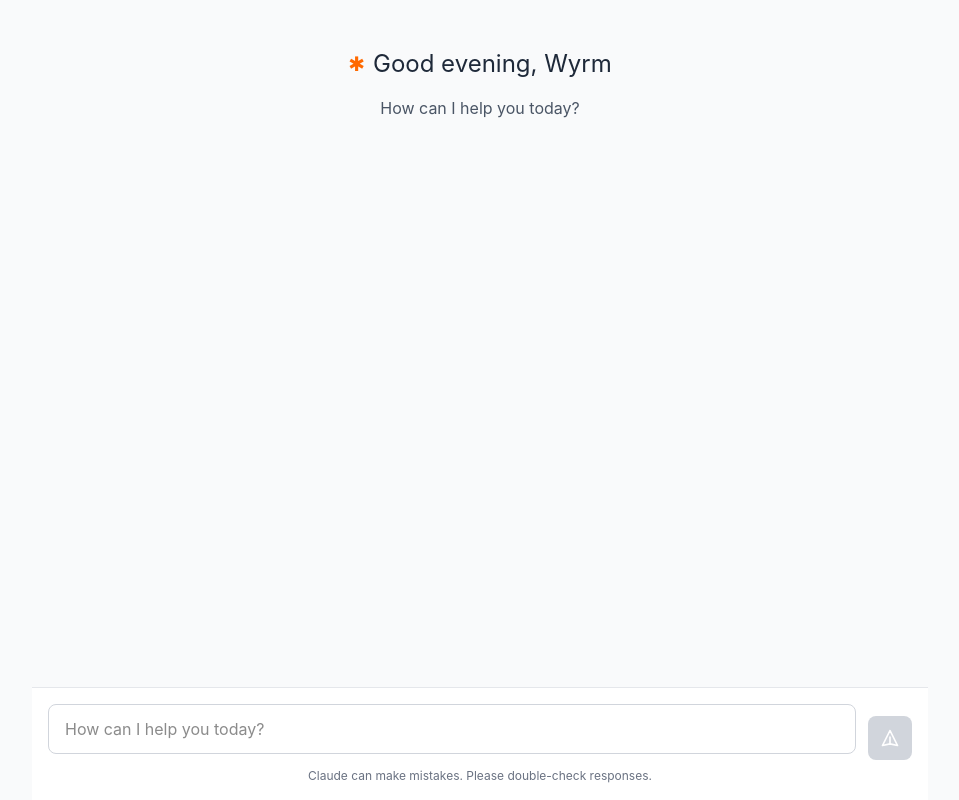
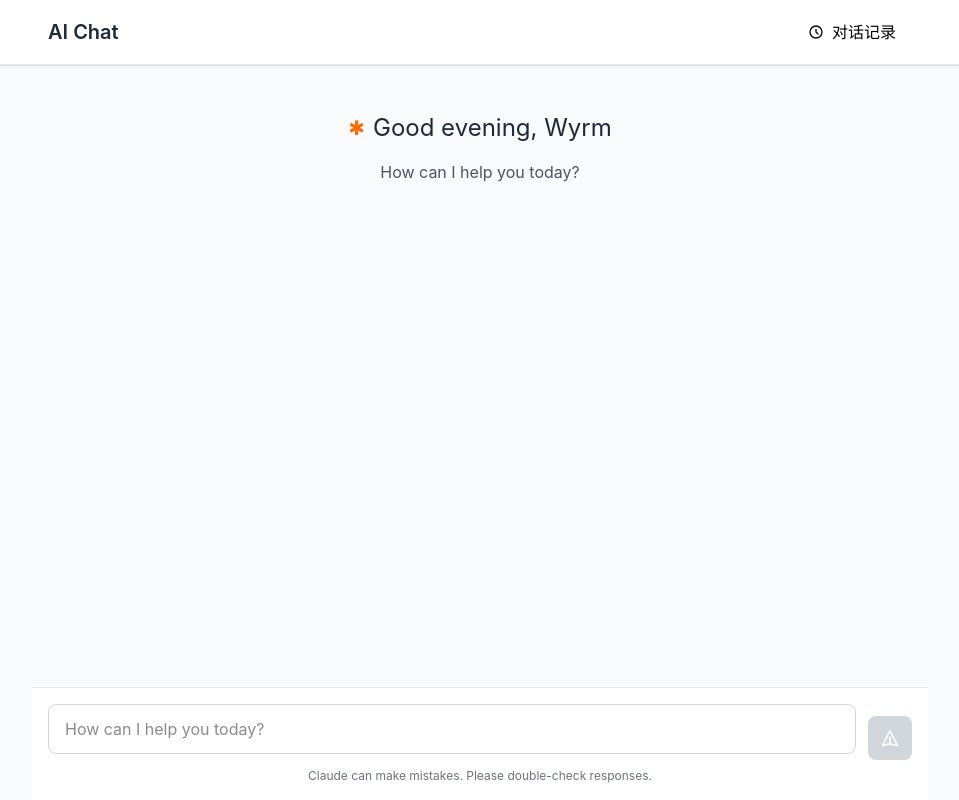
Before and after one commit to Rain-kl/cyber_ui, a Next.js app: page / in a window 1280 px wide. Shown: the whole page, without its empty margins (160-1119 px from the left). Built offline with nearby package versions, Linux system fonts and the light colour scheme.

Commit message:
添加顶栏获取历史记录

```diff
--- a/components/ChatInterface.tsx
+++ b/components/ChatInterface.tsx
@@ -1,14 +1,17 @@
 'use client';
 
-import { useEffect, useRef } from 'react';
+import { useEffect, useRef, useState } from 'react';
 import { useChat } from '@/hooks/useChat';
 import ChatHeader from '@/components/ChatHeader';
 import ChatMessage from '@/components/ChatMessage';
 import ChatInput from '@/components/ChatInput';
+import TopBar from './TopBar';
 
 export default function ChatInterface() {
   const { messages, isLoading, sendMessage, clearMessageContent } = useChat();
   const messagesEndRef = useRef<HTMLDivElement>(null);
+  const [showHistoryMessages, setShowHistoryMessages] = useState(false);
+  const [historyMessages, setHistoryMessages] = useState<any[]>([]);
 
   // Auto scroll to bottom when new messages are added
   useEffect(() => {
@@ -31,15 +34,53 @@
     }
   };
 
+  const handleHistoryLoaded = (records: any[]) => {
+    // 将历史记录转换为消息格式
+    const convertedMessages = records.map((record, index) => ({
+      id: `history-${index}`,
+      content: record.content,
+      sender: record.role,
+      timestamp: new Date(record.timestamp),
+    }));
+    setHistoryMessages(convertedMessages);
+    setShowHistoryMessages(true);
+  };
+
   return (
     <div className="flex flex-col h-screen bg-gray-50">
-      {/* Chat Messages Area */}
-      <div className="flex-1 overflow-y-auto">
+      {/* 顶栏 */}
+      <TopBar onHistoryLoaded={handleHistoryLoaded} />
+
+      {/* Chat Messages Area - 添加顶部填充以避免被固定顶栏遮挡 */}
+      <div className="flex-1 overflow-y-auto pt-16">
         <div className="max-w-4xl mx-auto">
-          {!hasMessages ? (
+          {!hasMessages && !showHistoryMessages ? (
             <ChatHeader />
           ) : (
             <div className="px-4 py-6">
+              {/* 显示历史记录或当前对话 */}
+              {showHistoryMessages ? (
+                <>
+                  <div className="mb-6 p-4 bg-blue-50 border-l-4 border-blue-500 rounded-lg">
+                    <div className="flex justify-between items-center">
+                      <h3 className="text-lg font-medium text-blue-800">历史对话记录</h3>
+                      <button
+                        onClick={() => setShowHistoryMessages(false)}
+                        className="text-blue-600 hover:text-blue-800 transition-colors"
+                      >
+                        返回当前对话
+                      </button>
+                    </div>
+                  </div>
+                  {historyMessages.map((message) => (
+                    <ChatMessage
+                      key={message.id}
+                      message={message}
+                    />
+                  ))}
+                </>
+              ) : (
+                <>
                   {messages.map((message) => (
                     <ChatMessage
                       key={message.id}
@@ -75,6 +116,8 @@
                       </div>
                     </div>
                   )}
+                </>
+              )}
 
               <div ref={messagesEndRef} />
             </div>
@@ -82,7 +125,8 @@
         </div>
       </div>
 
-      {/* Chat Input Area */}
+      {/* Chat Input Area - 只在非历史记录模式下显示 */}
+      {!showHistoryMessages && (
         <div className="max-w-4xl mx-auto w-full">
           <ChatInput
             onSendMessage={sendMessage}
@@ -92,6 +136,7 @@
             }
           />
         </div>
+      )}
     </div>
   );
 }
--- /dev/null
+++ b/components/TopBar.tsx
@@ -0,0 +1,86 @@
+'use client';
+
+import { useState } from 'react';
+
+interface ChatHistoryRecord {
+  role: 'user' | 'assistant';
+  content: string;
+  timestamp: string;
+}
+
+interface ChatHistoryResponse {
+  code: number;
+  msg: string;
+  data: ChatHistoryRecord[];
+}
+
+interface TopBarProps {
+  onHistoryLoaded: (records: ChatHistoryRecord[]) => void;
+}
+
+export default function TopBar({ onHistoryLoaded }: TopBarProps) {
+  const [isLoading, setIsLoading] = useState(false);
+  const [showHistory, setShowHistory] = useState(false);
+  const [historyRecords, setHistoryRecords] = useState<ChatHistoryRecord[]>([]);
+
+  const fetchChatHistory = async () => {
+    setIsLoading(true);
+    try {
+      const response = await fetch('/api/chat-history');
+      const data: ChatHistoryResponse = await response.json();
+
+      if (data.code === 200) {
+        setHistoryRecords(data.data);
+        setShowHistory(true);
+        onHistoryLoaded(data.data);
+      } else {
+        console.error('Failed to fetch chat history:', data.msg);
+      }
+    } catch (error) {
+      console.error('Error fetching chat history:', error);
+    } finally {
+      setIsLoading(false);
+    }
+  };
+
+  const formatTimestamp = (timestamp: string) => {
+    const date = new Date(timestamp);
+    return date.toLocaleString('zh-CN', {
+      year: 'numeric',
+      month: '2-digit',
+      day: '2-digit',
+      hour: '2-digit',
+      minute: '2-digit',
+    });
+  };
+
+  return (
+    <>
+      {/* 固定顶栏 */}
+      <div className="fixed top-0 left-0 right-0 z-50 bg-white border-b border-gray-200 shadow-sm">
+        <div className="max-w-4xl mx-auto px-4 py-3 flex justify-between items-center">
+          <h1 className="text-xl font-semibold text-gray-800">AI Chat</h1>
+          <button
+            onClick={fetchChatHistory}
+            disabled={isLoading}
+            className="px-4 py-2 bg-white-600 text-black rounded-lg hover:bg-white-700 disabled:opacity-50 disabled:cursor-not-allowed flex items-center gap-2 transition-colors"
+          >
+            {isLoading ? (
+              <>
+                <div className="w-4 h-4 border-2 border-white border-t-transparent rounded-full animate-spin"></div>
+                加载中...
+              </>
+            ) : (
+              <>
+                <svg className="w-4 h-4" fill="none" stroke="currentColor" viewBox="0 0 24 24">
+                  <path strokeLinecap="round" strokeLinejoin="round" strokeWidth={2} d="M12 8v4l3 3m6-3a9 9 0 11-18 0 9 9 0 0118 0z" />
+                </svg>
+                对话记录
+              </>
+            )}
+          </button>
+        </div>
+      </div>
+    </>
+  );
+}
--- a/components/index.ts
+++ b/components/index.ts
@@ -2,3 +2,4 @@
 export { default as ChatMessage } from "./ChatMessage";
 export { default as ChatInput } from "./ChatInput";
 export { default as ChatHeader } from "./ChatHeader";
+export { default as TopBar } from "./TopBar";
```
Also changed, not shown: app/api/chat-history/route.ts (added, +78 -0 lines), app/api/chat/route.ts (+5 -2 lines), next.config.ts (line endings or trailing spaces). Lines whose indentation alone changed are shown as unchanged.
